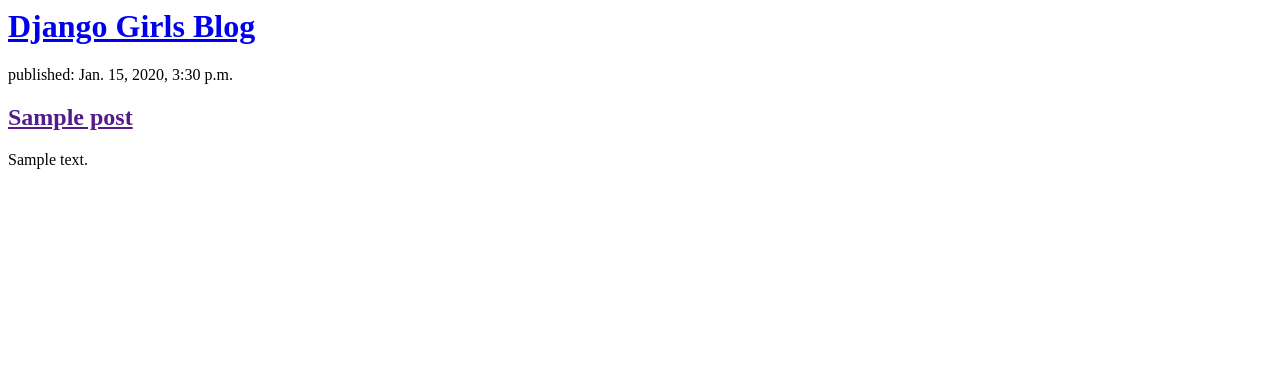
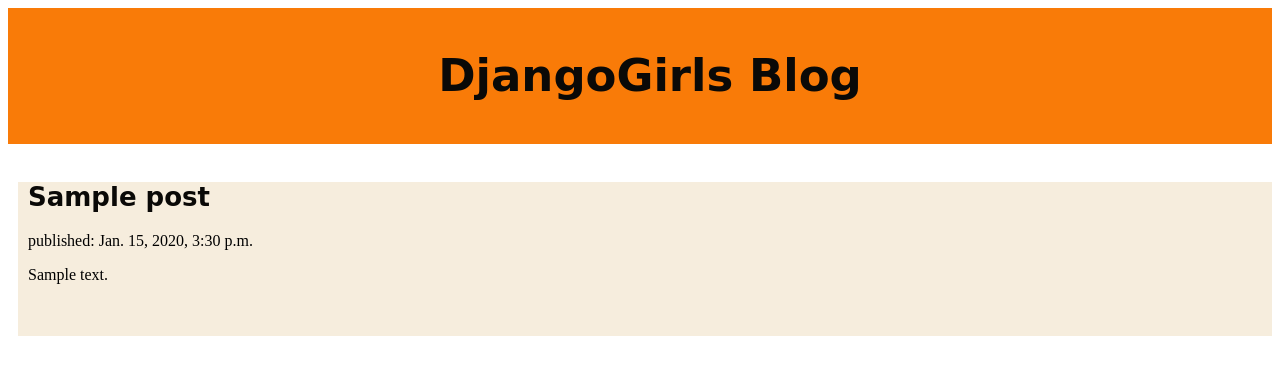
Before and after one commit to shryagupta/Blog, a Django app: template blog/templates/blog/post_list.html in a window 1280 px wide. Shown: the top 375 px of the page. Run offline with Django 3.2, Linux system fonts and the light colour scheme; the template is opened without the code that fills it: values that come from a table or form of the project are taken from there, others are empty; tables that the repository leaves empty hold one stand-in row (values such as "Sample post").

Commit message:
Commited

```diff
--- /dev/null
+++ b/blog/static/css/blog.css
@@ -0,0 +1,36 @@
+
+
+.page-header {
+    background-color: #f97b08;
+    margin-top: 0;
+    padding: 20px 20px 20px 40px;
+    text-align: center;
+
+    font-family: 'Comic Sans MS';
+}
+
+h1 a{
+	text-decoration: none;
+	font-size: 45px;
+}
+
+
+a{
+	text-decoration: none;
+	color:#0a0907;
+	font-size: 26px;
+	font-family: 'Comic Sans MS';
+
+}
+
+h1 a:visited{
+	color: white;
+
+}
+
+.post{
+	margin-left: 10px;
+	background-color: #f6eddd;
+	padding-left: 10px;
+	padding-right: 10px;
+}
--- a/blog/templates/blog/post_list.html
+++ b/blog/templates/blog/post_list.html
@@ -1,17 +1,20 @@
+{% load static %}
 <html>
     <head>
         <title>Django Girls blog</title>
+        <link rel="stylesheet" type="text/css" href="{% static 'css/blog.css' %}">
     </head>
     <body>
-       <div>
-    <h1><a href="/">Django Girls Blog</a></h1>
-</div>
+       <div class="page-header">
+    <h1><a href="/">DjangoGirls Blog</a></h1>
+</div><br>
 
 {% for post in posts %}
-    <div>
+    <div class="post">
+
+        <h2><a href="">{{ post.title }}</a></h2>
         <p>published: {{ post.published_date }}</p>
-        <h2><a href="">{{ post.title }}</a></h2>
-        <p>{{ post.text|linebreaksbr }}</p>
+        <p>{{ post.text|linebreaksbr }}</p><br><br>
     </div>
 {% endfor %}
 
```
